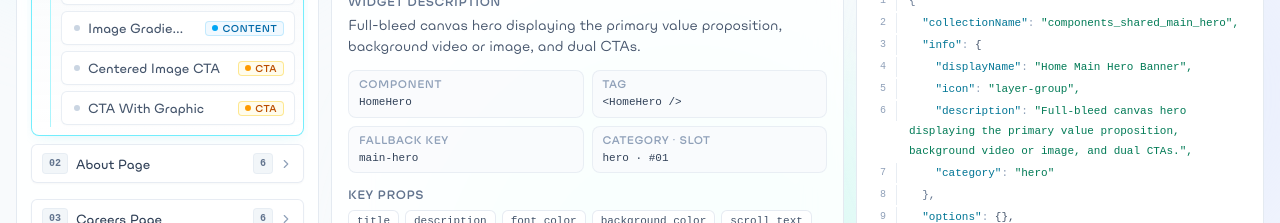
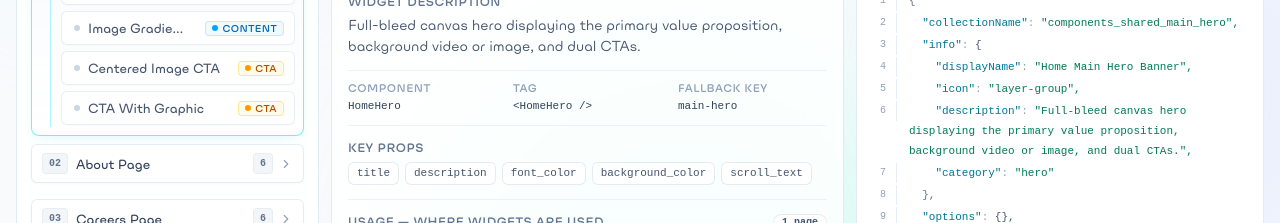
Before and after one commit to md-danish-ai/arium-website-slide-document, a Next.js app: page /start in a window 1280 px wide. Shown: the part 392-615 px from the top of the page. Built offline with nearby package versions, Linux system fonts and the light colour scheme.

Commit message:
refactor: redesign widget metadata display and format boolean checks in code card

```diff
--- a/components/presentation/WidgetDescription.tsx
+++ b/components/presentation/WidgetDescription.tsx
@@ -28,9 +28,6 @@ export function WidgetDescription({
 }: WidgetDescriptionProps) {
   const flatMeta = getFlatWidgetMeta(widget, page.id);
   const keyProps = flatMeta?.key_props ?? widget.key_props ?? [];
-  const positionNumber = String(
-    (flatMeta?.position ?? widget.position) + 1,
-  ).padStart(2, "0");
 
   const specs = [
     {
@@ -44,10 +41,6 @@ export function WidgetDescription({
     {
       label: "Fallback Key",
       value: flatMeta?.fallback_key ?? widget.widget_key,
-    },
-    {
-      label: "Category · Slot",
-      value: `${widget.category} · #${positionNumber}`,
     },
   ];
 
@@ -98,22 +91,19 @@ export function WidgetDescription({
         </p>
       </div>
 
-      {/* Simple Metadata Grid */}
-      <div className="grid grid-cols-2 gap-2">
+      {/* Inline Technical Metadata */}
+      <dl className="grid grid-cols-1 sm:grid-cols-3 gap-x-4 gap-y-2 py-2.5 border-y border-slate-200/60">
         {specs.map((item) => (
-          <div
-            key={item.label}
-            className="rounded-lg border border-slate-200/70 bg-slate-50/70 px-2.5 py-1.5 min-w-0"
-          >
-            <div className="text-[10px] font-semibold uppercase tracking-wider text-slate-400">
+          <div key={item.label} className="min-w-0">
+            <dt className="text-[10px] font-semibold uppercase tracking-wider text-slate-400">
               {item.label}
-            </div>
-            <div className="mt-0.5 font-mono text-[11px] text-slate-700 truncate">
+            </dt>
+            <dd className="mt-0.5 font-mono text-[11px] font-medium text-slate-700 truncate">
               {item.value}
-            </div>
+            </dd>
           </div>
         ))}
-      </div>
+      </dl>
 
       {/* Key Props */}
       {keyProps.length > 0 && (
```
Also changed, not shown: components/presentation/WidgetCodeCard.tsx (+6 -1 lines).
